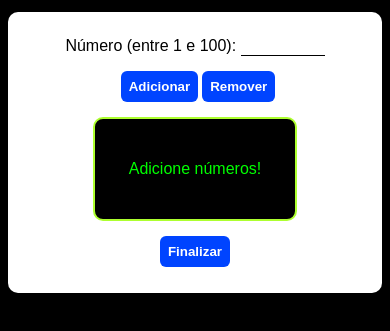
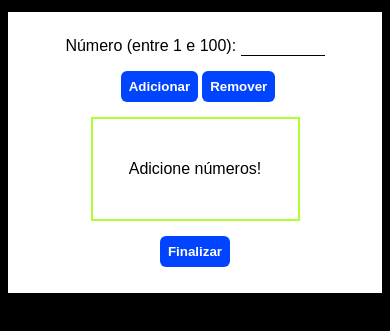
Before and after one commit to Eder-Lucas/javascript, a plain HTML site: page desafios/d012/index.html in a window 390 px wide. Shown: the part 55-386 px from the top of the page. Drawn offline with Linux system fonts and the light colour scheme.

Commit message:
ajustes no media-query: d012

```diff
--- a/desafios/d012/style/media-query.css
+++ b/desafios/d012/style/media-query.css
@@ -5,18 +5,11 @@
     input[type="number"]::-webkit-inner-spin-button {
         -webkit-appearance: none;
     }
+}
 
-    ul {
-        padding: 0px;
-        background-color: black;
-        border-radius: 10px;
-        cursor: pointer;
-    }
-
-    li {
-        margin-left: 6px;
-        color: lime;
-        padding: 6px;
+@media screen and (max-width: 520px) {
+    section {
+        border-radius: 0;
     }
 }
 
@@ -52,6 +45,7 @@
 @media screen and (max-width: 324px) {
     header > h1 {
         font-size: 10vw;
+        margin: 15px 0px 15px 0px;
     }
 
     label {
```
